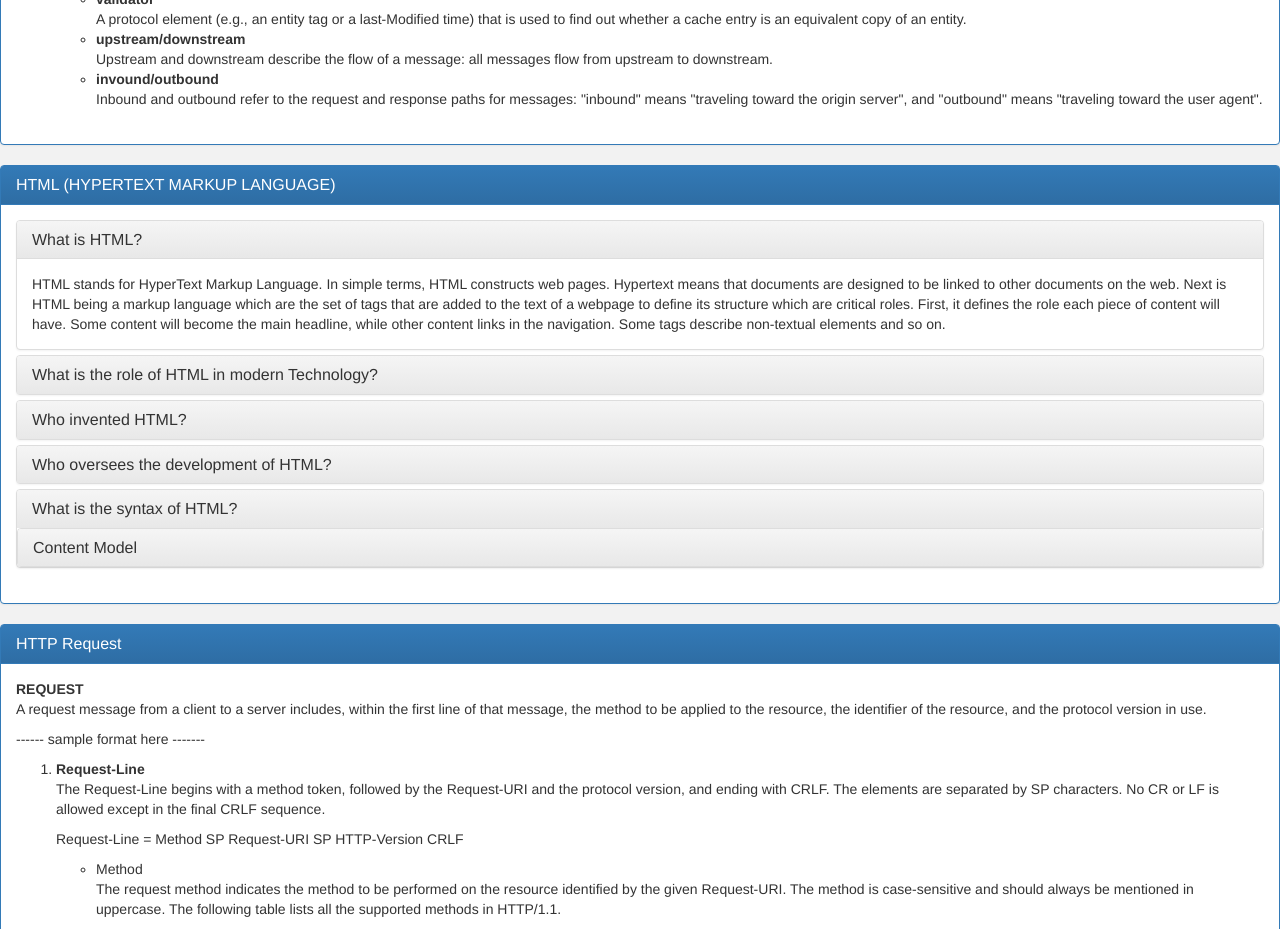
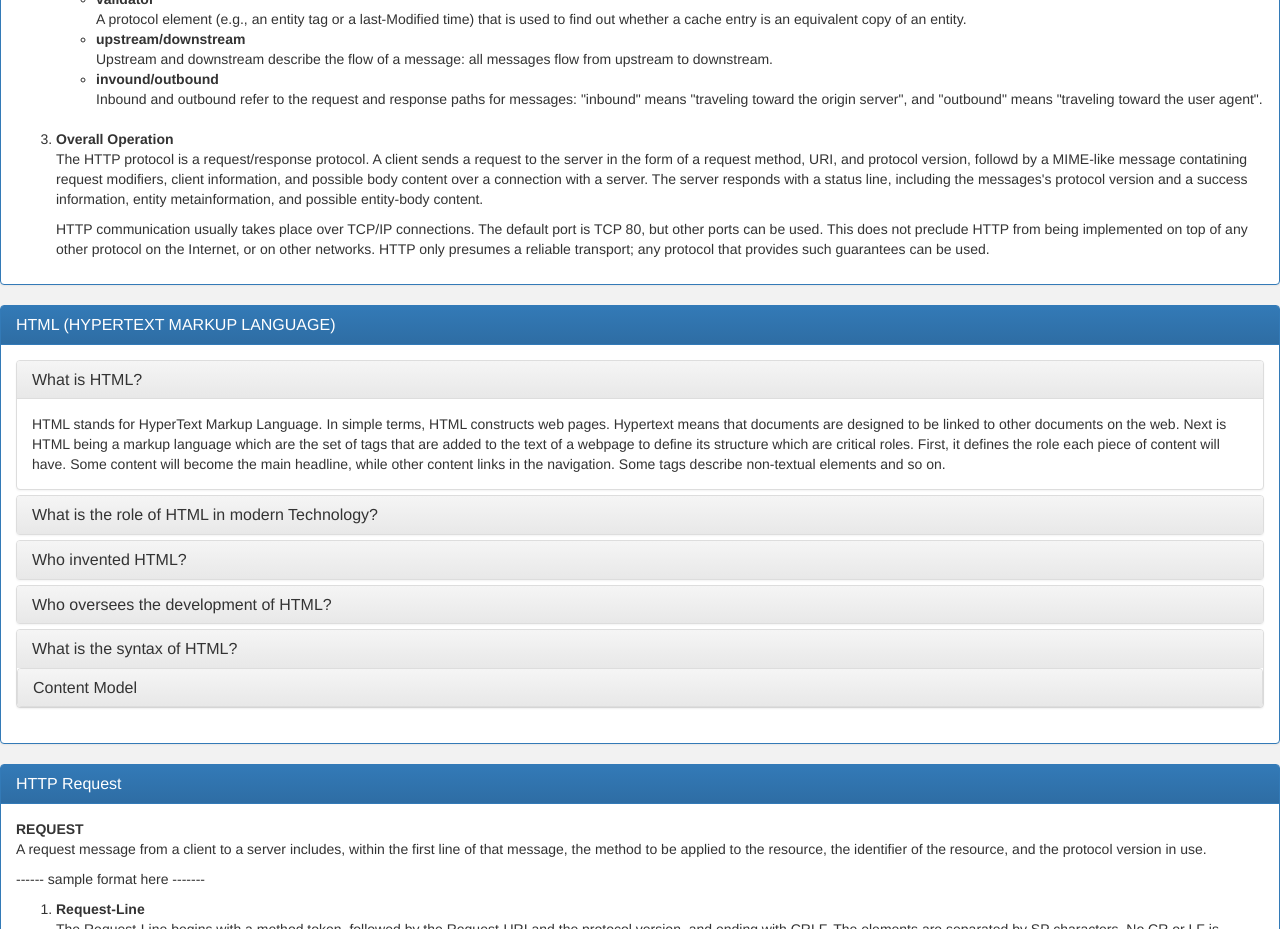
Before and after one commit to slu-geeks/course-website, a plain HTML site: page index.html in a window 1280 px wide. Shown: the part 2660-3589 px from the top of the page. Drawn offline with Linux system fonts and the light colour scheme.

Commit message:
Added the "Overall Operation" in the Introduction to HTTP Panel.

```diff
--- a/index.html
+++ b/index.html
@@ -383,6 +383,13 @@
 
                                     </ul>
                                 </dl>
+                            </li>
+
+                            <li>
+                                <b>Overall Operation</b>
+                                <p>The HTTP protocol is a request/response protocol. A client sends a request to the server in the form of a request method, URI, and protocol version, followd by a MIME-like message contatining request modifiers, client information, and possible body content over a connection with a server. The server responds with a status line, including the messages's protocol version and a success information, entity metainformation, and possible entity-body content. </p>
+
+                                <p>HTTP communication usually takes place over TCP/IP connections. The default port is TCP 80, but other ports can be used. This does not preclude HTTP from being implemented on top of any other protocol on the Internet, or on other networks. HTTP only presumes a reliable transport; any protocol that provides such guarantees can be used.</p>
                             </li>
                         </ol>
                     </div>
```
Lines whose indentation alone changed are shown as unchanged.
